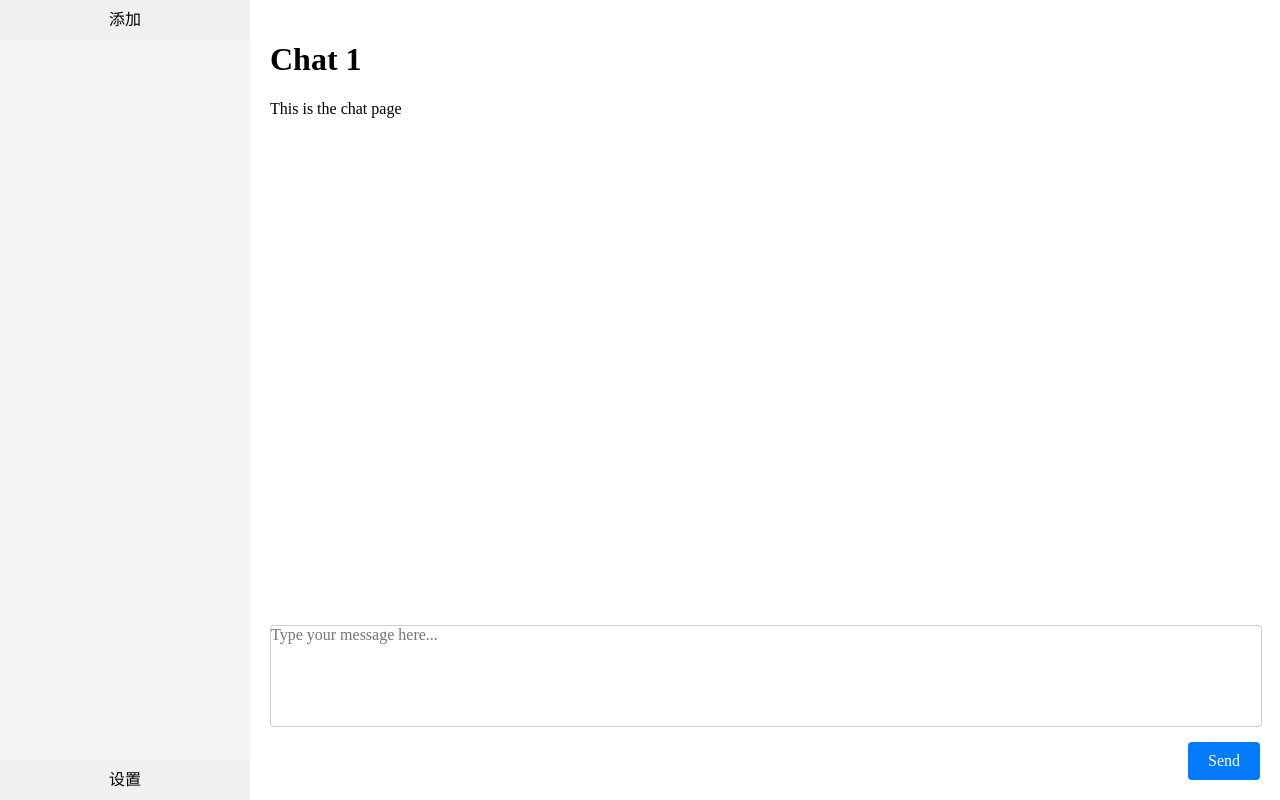
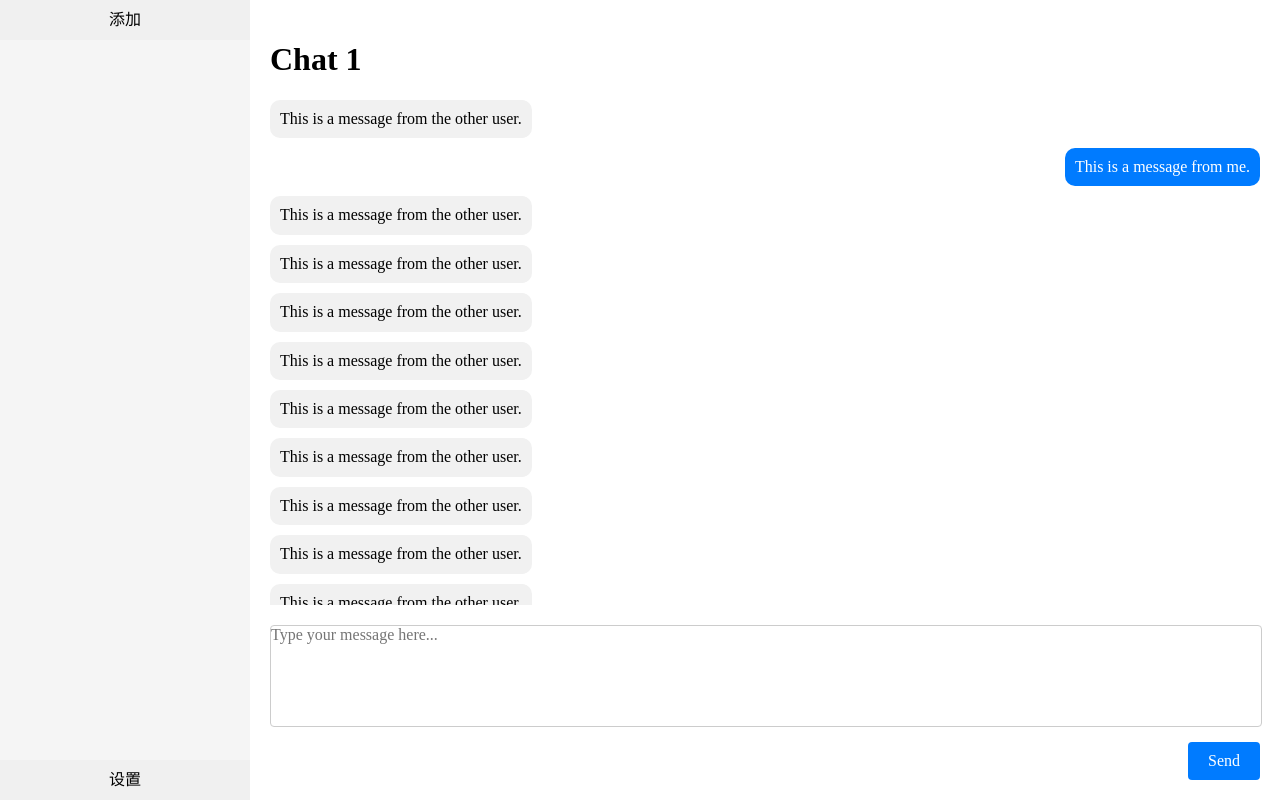
Before and after one commit to nnnewb/tauri-chatbox, a Vue app: page /chat/1 in a window 1280 px wide. Built offline with nearby package versions, Linux system fonts and the light colour scheme.

Commit message:
feat(ChatPage): 添加聊天消息样式和布局
- 将页面标题移动到聊天内容上方
- 添加示例消息气泡样式和布局
- 优化聊天内容区域样式，添加滚动条
- 新增消息容器和消息气泡样式，区分自己和对方的消息

```diff
--- a/src/components/ChatPage.vue
+++ b/src/components/ChatPage.vue
@@ -12,9 +12,26 @@ onBeforeRouteUpdate((to) => {
 
 <template>
   <div class="chat">
+    <h1>Chat {{ chatId }}</h1>
     <div class="chat-content">
-      <h1>Chat {{ chatId }}</h1>
-      <p>This is the chat page</p>
+      <!-- 示例消息 -->
+      <div class="message-container">
+        <div class="message other">This is a message from the other user.</div>
+        <div class="message self">This is a message from me.</div>
+        <div class="message other">This is a message from the other user.</div>
+        <div class="message other">This is a message from the other user.</div>
+        <div class="message other">This is a message from the other user.</div>
+        <div class="message other">This is a message from the other user.</div>
+        <div class="message other">This is a message from the other user.</div>
+        <div class="message other">This is a message from the other user.</div>
+        <div class="message other">This is a message from the other user.</div>
+        <div class="message other">This is a message from the other user.</div>
+        <div class="message other">This is a message from the other user.</div>
+        <div class="message other">This is a message from the other user.</div>
+        <div class="message other">This is a message from the other user.</div>
+        <div class="message other">This is a message from the other user.</div>
+        <div class="message other">This is a message from the other user.</div>
+      </div>
     </div>
     <div class="chat-input-container">
       <textarea class="chat-input" placeholder="Type your message here..."></textarea>
@@ -36,6 +53,8 @@ onBeforeRouteUpdate((to) => {
   flex: 1;
   overflow-y: auto;
   margin-bottom: 20px;
+  scrollbar-width: thin; /* 设置滚动条宽度 */
+  scrollbar-color: #ccc transparent; /* 设置滚动条颜色，背景透明 */
 }
 
 .chat-input-container {
@@ -70,4 +89,29 @@ onBeforeRouteUpdate((to) => {
 .send-button:hover {
   background-color: #0056b3;
 }
+
+/* 消息气泡样式 */
+.message-container {
+  display: flex;
+  flex-direction: column;
+  gap: 10px;
+}
+
+.message {
+  max-width: 70%;
+  padding: 10px;
+  border-radius: 10px;
+  word-wrap: break-word;
+}
+
+.message.other {
+  background-color: #f1f1f1;
+  align-self: flex-start;
+}
+
+.message.self {
+  background-color: #007bff;
+  color: white;
+  align-self: flex-end;
+}
 </style>
```
